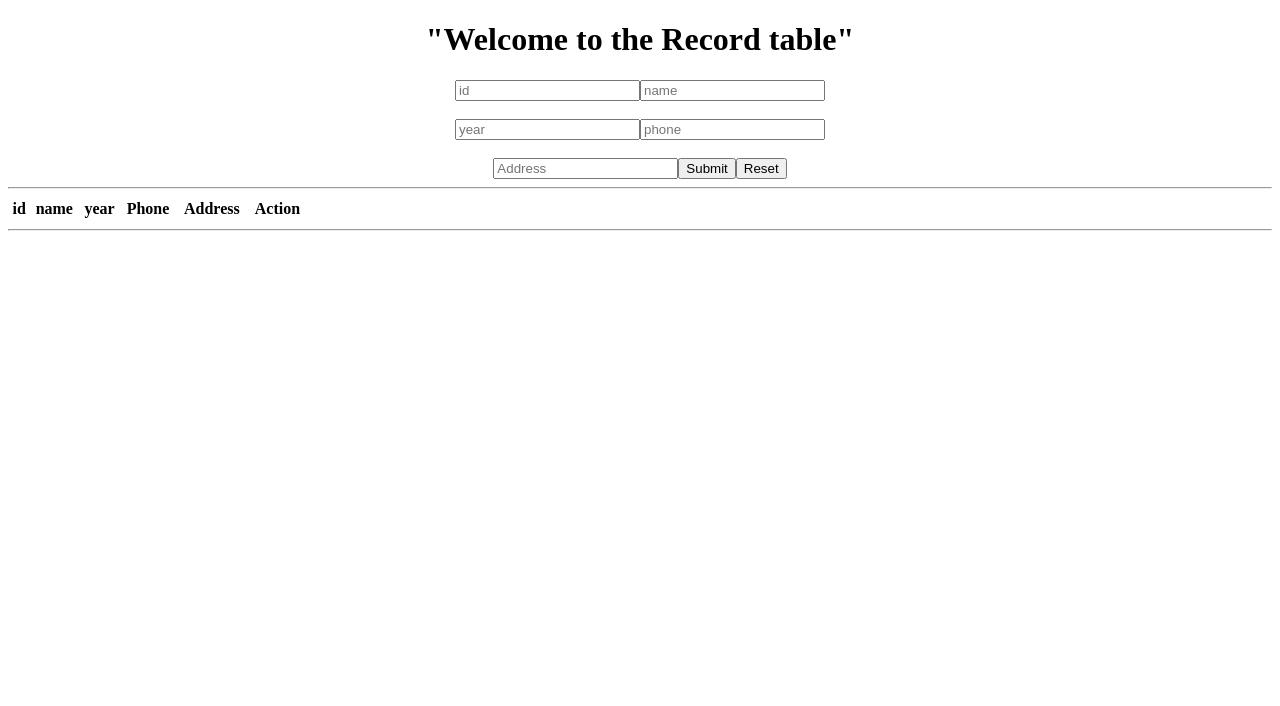
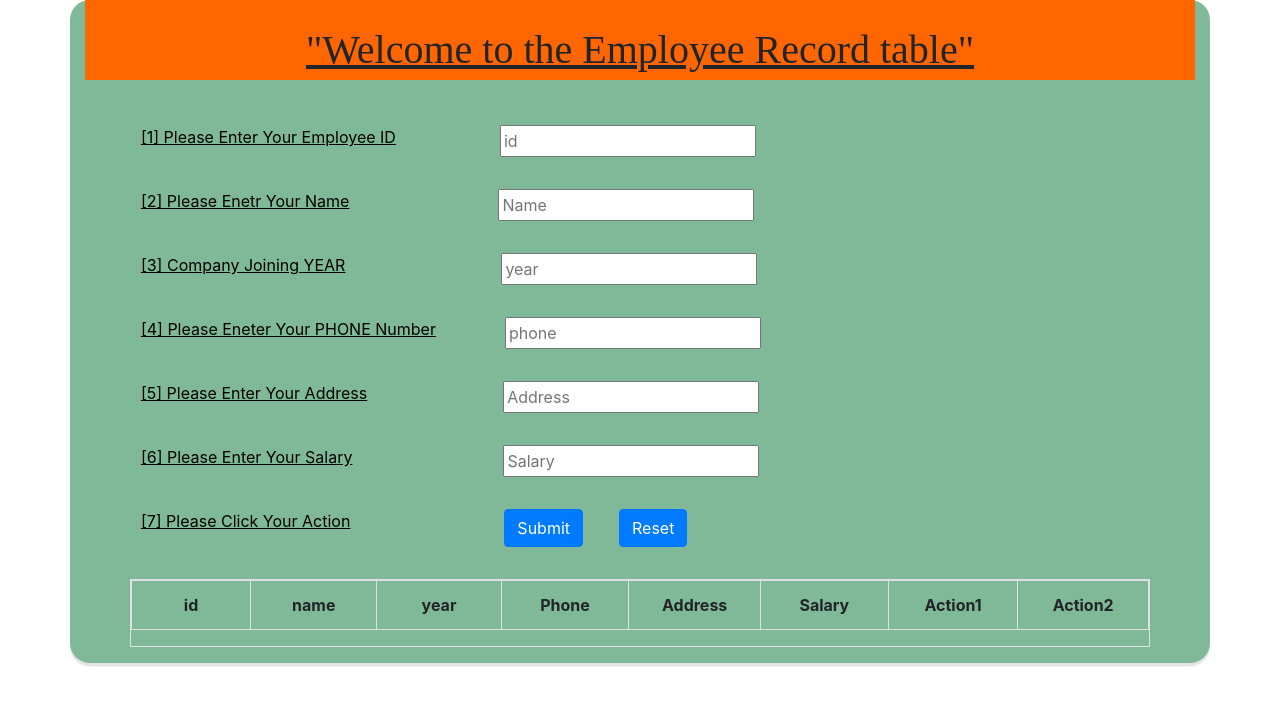
Before and after one commit to nkuma253/Angular_task, an Angular app: page / in a window 1280 px wide. Shown: the top 706 px of the page. Built offline with nearby package versions, Linux system fonts and the light colour scheme.

Commit message:
code modified

```diff
--- a/angular.json
+++ b/angular.json
@@ -24,7 +24,8 @@
               "src/assets"
             ],
             "styles": [
-              "src/styles.css"
+              "src/styles.css",
+          "node_modules/bootstrap/dist/css/bootstrap.css"
             ],
             "scripts": []
           },
--- a/src/app/app.component.html
+++ b/src/app/app.component.html
@@ -1,58 +1,99 @@
-<h1 style="text-align: center;">"Welcome to the Record table"</h1>
-<div col-sm-6 style ="text-align: center;">
- <input type="number" [(ngModel)]="id" placeholder="id" required />
- <input type="text" [(ngModel)]="name" placeholder="name" required /><br><br>
- <input type="number" [(ngModel)]="year" placeholder="year" required />
- <input type="number" [(ngModel)]="Phone" placeholder="phone" required /><br><br>
- <input type="text" [(ngModel)]="Address" placeholder="Address" required />
- <button (click)="buttonClicked()">Submit</button>
- <button (click)="reset()">Reset</button>
+<div class="container">
+
+        <u>  <div class="logo">"Welcome to the Employee Record table"</div></u>
+    <div class="register-item">
+        <div col-sm-6 style="text-align: center;">
+            <div class="form-field">
+                <label class="user"><span><u>[1] Please Enter Your Employee ID</u></span></label>
+                <input name="name"  style="
+                margin-left: 104px;
+            " type="number" onKeyPress="if(this.value.length==6) return false;" class="form-input" placeholder="Name" [(ngModel)]="id " placeholder="id"
+                    required />
             </div>
- <hr />
+            <div class="form-field">
+                <label class="user" for="register-username"><span><u>[2] Please Enetr Your Name</u></span></label>
+                <input name="name" style="
+                margin-left: 149px;
+            "  id="register-username"   onKeyPress="if(this.value.length==15) return false;" type="text" class="form-input" placeholder="Name"
+                    [(ngModel)]="name" required />
+            </div>
 
 
-<div style="text-align: center;" class="table table-striped table-bordered">
+            <div class="form-field">
+                <label class="user" for="register-username"><span ><u>[3] Company Joining YEAR</u></span></label>
+                <input name="name" style="
+                margin-left: 156px;
+            "  id="register-username"  onKeyPress="if(this.value.length==8) return false;" type="number" class="form-input" [(ngModel)]="year"
+                    placeholder="year" required>
+            </div>
+            <div class="form-field">
+                <label class="user" for="register-username"><span ><u>[4] Please Eneter Your PHONE Number</u></span></label>
+                <input name="name" style="
+                margin-left: 69px;
+            "  id="register-username"  onKeyPress="if(this.value.length==10) return false;" type="number" class="form-input" [(ngModel)]="Phone"
+                    placeholder="phone" required>
+            </div>
+            <div class="form-field">
+                <label class="user" for="register-username"><span><u>[5] Please Enter Your Address</u></span></label>
+                <input name="name" style="
+                margin-left: 136px;
+            "  id="register-username" type="text" class="form-input" [(ngModel)]="Address"
+                    placeholder="Address" required>
+            </div>
+            <div class="form-field">
+                    <label class="user" for="register-username"><span  ><u>[6] Please Enter Your Salary</u></span></label>
+                    <input name="name" style="
+                    margin-left: 151px;
+                "  id="register-username"  onKeyPress="if(this.value.length==7) return false;" type="number" class="form-input" [(ngModel)]="Salary"
+                        placeholder="Salary" required>
+                </div>
 
-    <table style="text-align: center;" width="300" class="table table-responsive table-striped">
+            <div   class="form-field">
+               <label class="user" for="register-username"><span ><u>[7] Please Click Your Action</u></span></label>
 
-        <tr style="text-align: center;">
-            <th>id</th>
-            <th>name</th>
-            <th>year</th>
-            <th>Phone</th>
-            <th>Address</th>
-            <th>Action</th>
+                <div><button style="
+                    margin-left: 154px;
+                " type="button"  name="button"    class="btn btn-primary" (click)="buttonClicked()" [disabled]="id === ''">Submit</button></div>
+                <div style="
+            margin-left: 36px;
+        "><button type="button" class="btn btn-primary" (click)="reset()">Reset</button></div>
+
+            </div>
+
+
+
+
+            <div class="col-md-6" style="text-align: center;" class="table table-striped table-bordered">
+
+                <table style="text-align: center;" class="table table-responsive table-striped">
+
+                    <tr style="text-align: center;" >
+                        <th class="thwidth">id</th>
+                        <th class="thwidth">name</th>
+                        <th class="thwidth">year</th>
+                        <th class="thwidth">Phone</th>
+                        <th class="thwidth">Address</th>
+                        <th class="thwidth">Salary</th>
+                        <th class="thwidth">Action1</th>
+                        <th class="thwidth">Action2</th>
                     </tr>
-        <!-- <tr *ngFor="let field of fieldArray; let i = index">
-                    <td>
-                        <input [(ngModel)]="field.code" class="form-control" type="text" name="{{field.id}}" />
-                    </td>
-                    <td>
-                        <input [(ngModel)]="field.name" class="form-control" type="text" name="{{field.name}}" />
-                    </td>
-                    <td>
-                        <input [(ngModel)]="field.price" class="form-control" type="text" name="{{field.year}}" />
-                    </td>
-                    <td>
-                        <button class="btn btn-default"  type="button" (click)="deleteFieldValue(i)">Delete</button>
-                    </td>
-                </tr> -->
+
 
 
                     <tr *ngFor="let row of rows;let i = index">
-            <td >{{row.id}}</td>
+                        <td>{{row.id}}</td>
                         <td>{{row.name}}</td>
-            <td>{{row.year}}</td>
+                        <td>{{row.year|date:'dd.MM.yyyy'}}</td>
                         <td>{{row.Phone}}</td>
                         <td>{{row.Address}}</td>
-            <td><button (click)="buttondelete()" style="
-                    width: 47px;
-                "> delete</button></td>
-                 <td><button (click)="edit(row)" style="
-                    width: 47px;
-                "> edit</button></td>
+                        <td> {{row.Salary| currency:"&#8377;"}}</td>
+                        <td><button class="btn btn-primary" (click)="buttondelete()"> delete</button></td>
+
+                        <td><button class="btn btn-primary" (click)="edit(row)"> edit</button></td>
                     </tr>
                 </table>
                 <div>
 
-        <hr />
+
+                </div>
+            </div>
--- a/src/app/app.component.ts
+++ b/src/app/app.component.ts
@@ -1,4 +1,5 @@
 import { Component } from '@angular/core';
+
 
 @Component({
   selector: 'app-root',
@@ -7,6 +8,7 @@ import { Component } from '@angular/core';
 })
 
 export class AppComponent {
+
   title = 'app';
   isEdit = false;
   selectedPrimaryId: number;
@@ -15,13 +17,12 @@ export class AppComponent {
   public year: number;
   public Phone: number;
   public Address: number;
-  public rows: Array<{ primaryId: number, id: number, name: string, year: number, Phone: number, Address: number }> = [];
+  public Salary: number;
+  public rows: Array<{ primaryId: number, id: number, name: string, year: number, Phone: number, Address: number ,Salary: number}> = [];
+
 
   buttonClicked() {
-    // if(this.id = "", this.name = '',  this.year = ''){
 
-
-    // }
     if (this.isEdit) {
       this.rows.forEach(row => {
         console.log(row);
@@ -31,12 +32,16 @@ export class AppComponent {
           row.year = this.year;
           row.Phone = this.Phone;
           row.Address = this.Address;
+          row.Salary = this.Salary;
+
         }
       });
       this.isEdit = false;
     } else {
+
+
       const randomNo = Math.random() * 10;
-      this.rows.push({ primaryId: randomNo, id: this.id, name: this.name, year: this.year, Phone: this.Phone, Address: this.Address });
+      this.rows.push({ primaryId: randomNo, id: this.id, name: this.name, year: this.year, Phone: this.Phone, Address: this.Address, Salary:this.Salary });
     }
 
     //if you want to clear input
@@ -50,6 +55,7 @@ reset(){
   this.year = null;
   this.Phone = null;
   this.Address = null;
+  this.Salary = null;
 
 
 }
--- a/src/styles.css
+++ b/src/styles.css
@@ -1 +1,61 @@
-/* You can add global styles to this file, and also import other style files */
+
+
+@import "~bootstrap/dist/css/bootstrap.css";
+
+
+
+  .container {
+    background:rgba(2, 117, 50, 0.5);
+    border-radius: 20px;
+    box-shadow: 0 3.5px 0 0 rgba(0,0,0,0.1);
+    width:275px;
+    display: flex;
+    flex-direction: column;
+  }
+  .logo{
+      background-color : rgb(255, 102, 0);
+    font-family: "museo-slab";
+    font-size:40px;
+    text-align: center;
+    padding: 20px 20px 0;
+    margin:0;
+  }
+  .register-item {
+	color:rgb(0, 0, 0);
+	padding:25px 25px 0;
+	margin: 20px 20px 0;
+	border-radius: 3px;
+}
+.form input[type="number"], .form input[type="text"]  {
+    width: 100%;
+    background-color:blue;
+    border-bottom-left-radius: 0;
+    border-top-left-radius: 0;
+  }
+  .hidden {
+    border: 0;
+    clip: rect(0 0 0 0);
+    height: 1px;
+    margin: -1px;
+    overflow: hidden;
+    padding: 0;
+    position: absolute;
+    width: 1px;
+  }
+  .form-field {
+    display: -webkit-box;
+    display: -webkit-flex;
+    display: -ms-flexbox;
+    display: flex;
+    margin-bottom: 2rem;
+  }
+  .user:before {
+    content: '\f007';
+    font: 14px fontawesome;
+      color:black;
+  }
+.thwidth{
+
+    width: 145px;
+
+}
```
Also changed, not shown: src/app/components/product/product.component.ts (+10 -0 lines), 1 other file (tests, documents, lock files or other folders). Lines whose indentation alone changed are shown as unchanged.
